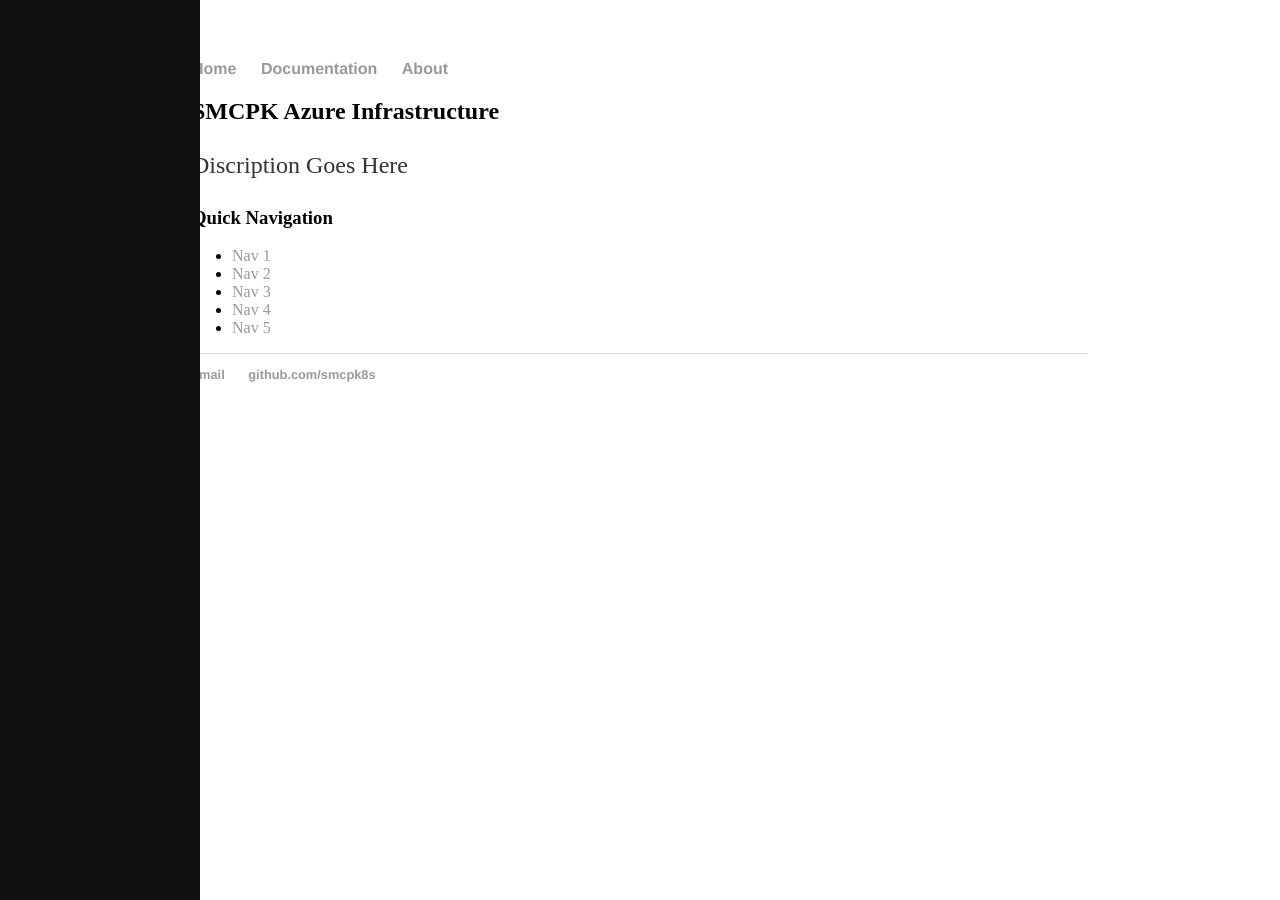
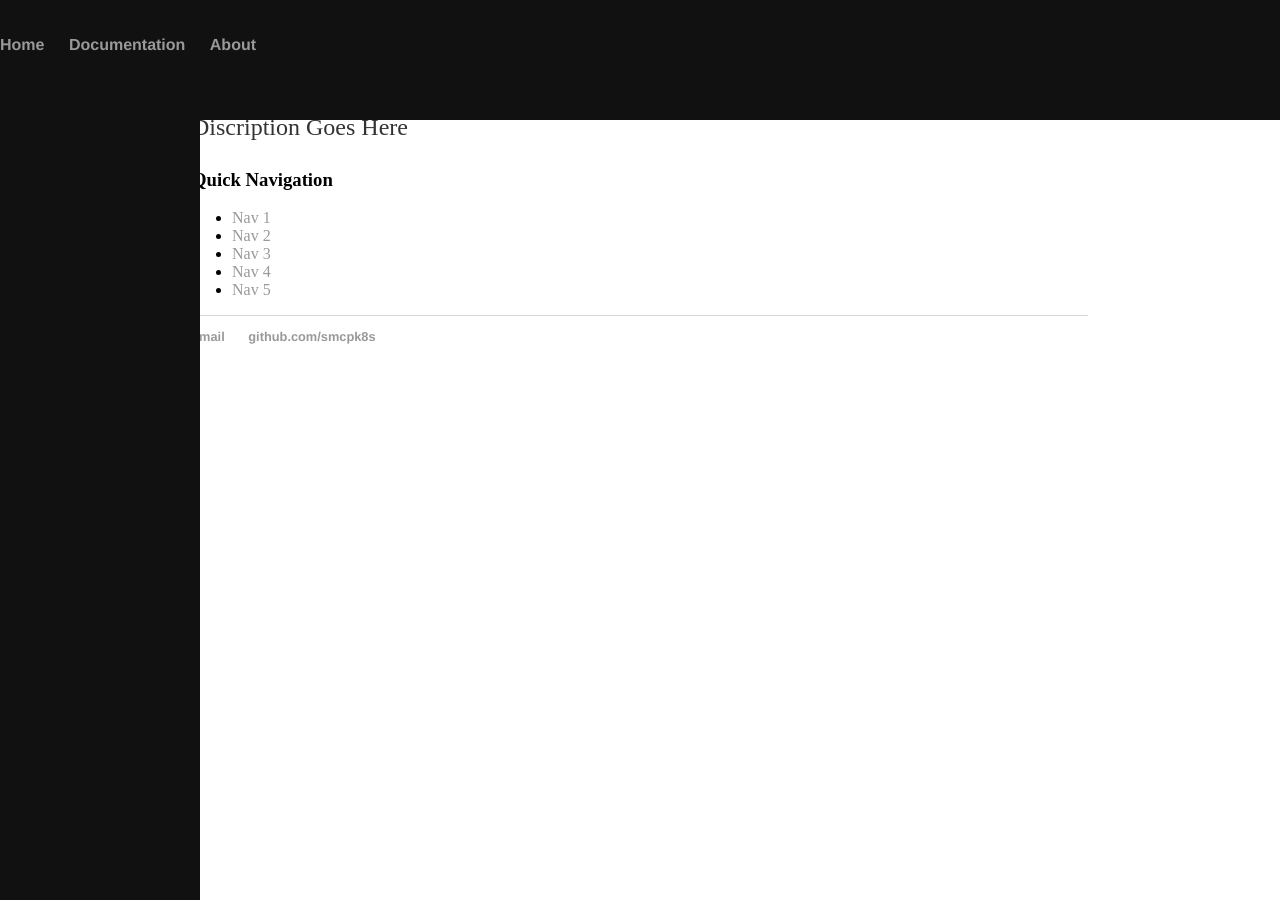
Before and after one commit to smcpk8s/smcpk8s.github.io, a Jekyll site: the page built from index.html, in a window 1280 px wide. Built offline with Jekyll 4.4.1, drawn with Linux system fonts in a browser that asks for light colours.

Commit message:
Update default.html

```diff
--- a/_layouts/default.html
+++ b/_layouts/default.html
@@ -16,12 +16,23 @@
 				  overflow-x: hidden;
 				  padding-top: 20px;
 				}
+			.topnav {
+				  height: 100px;
+				  width: 100%;
+				  position: fixed;
+				  z-index: 1;
+				  top: 0;
+				  left: 0;
+				  background-color: #111;
+				  overflow-y: hidden;
+				  padding-top: 20px;
+				}
 		</style>
 		</head>
 		<body>
 			<div class="sidenav">
 			</div>
-			<nav>
+			<nav class="topnav">
 	    		<ul>
 	        		<li><a href="/">Home</a></li>
 				<li><a href="/documentation/">Documentation</a></li>
```
